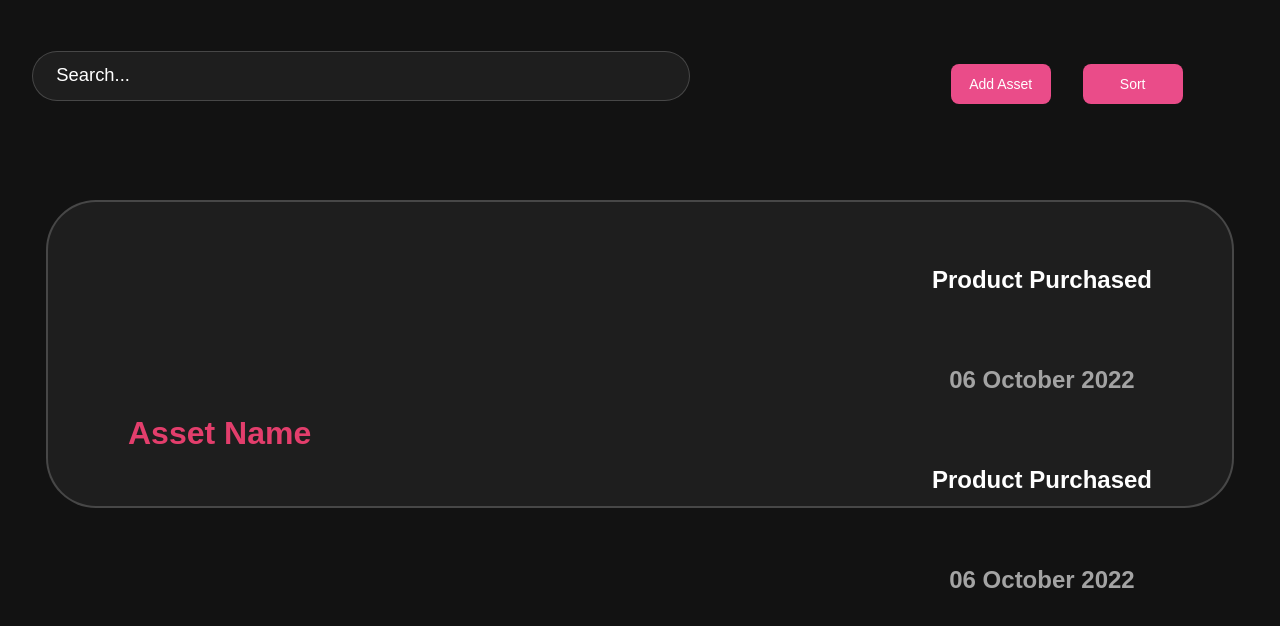
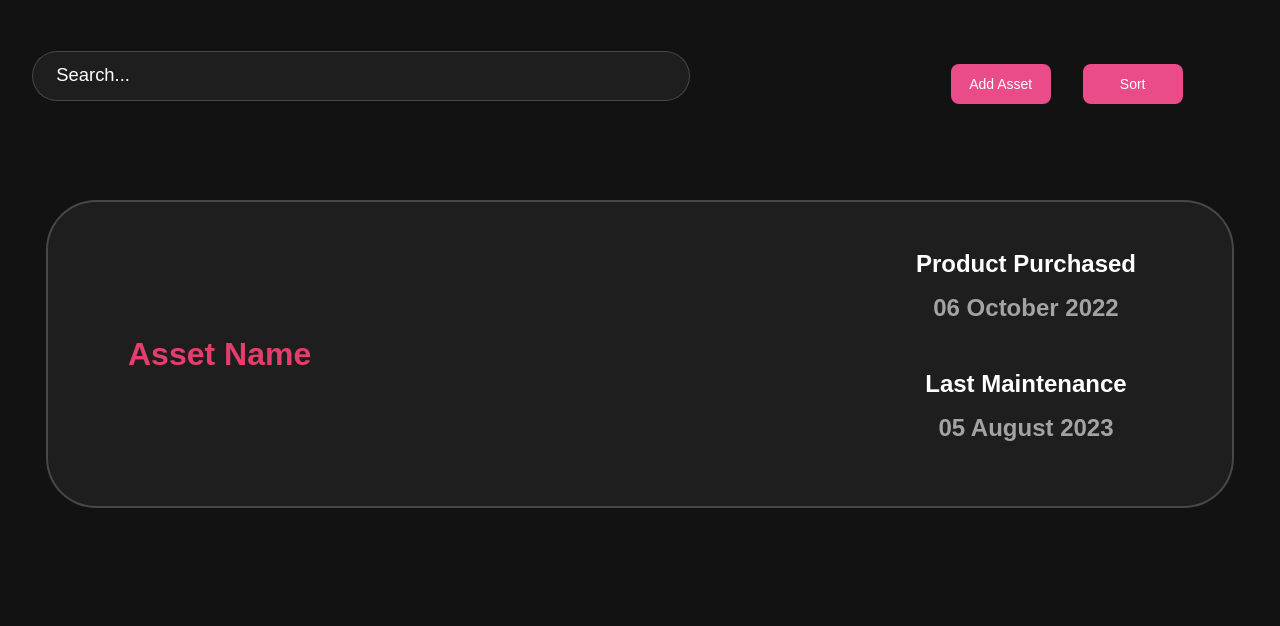
Before and after one commit to MankiratSingh1315/SustainIT, a React (Vite) app in the folder Dashboard/: page / in a window 1280 px wide. Shown: the top 626 px of the page. Built offline with nearby package versions, Linux system fonts and the light colour scheme.

Commit message:
Css updated

```diff
--- a/Dashboard/src/pages/home/home.jsx
+++ b/Dashboard/src/pages/home/home.jsx
@@ -22,17 +22,21 @@ export default function Home() {
             <h1>Asset Name</h1>
           </div>
           <div className={styles.inner_right}>
-            <div className={`${styles.inner_right_one} ${styles.inner_right_content}`}>
+            <div
+              className={`${styles.inner_right_one} ${styles.inner_right_content}`}
+            >
               <h4 className={styles.inner_right_text_heading}>
                 Product Purchased
               </h4>
               <h5 className={styles.inner_right_text_data}>06 October 2022</h5>
             </div>
-            <div className={`${styles.inner_right_two} ${styles.inner_right_content}`}>
+            <div
+              className={`${styles.inner_right_two} ${styles.inner_right_content}`}
+            >
               <h4 className={styles.inner_right_text_heading}>
-                Product Purchased
+                Last Maintenance
               </h4>
-              <h5 className={styles.inner_right_text_data}>06 October 2022</h5>
+              <h5 className={styles.inner_right_text_data}>05 August 2023</h5>
             </div>
           </div>
         </div>
--- a/Dashboard/src/pages/home/home.module.css
+++ b/Dashboard/src/pages/home/home.module.css
@@ -32,26 +32,30 @@
   align-items: center;
 }
 
-.inner_left > h1{
+.inner_left > h1 {
   align-self: center;
 }
-.inner_right_content{
+.inner_right_content {
   display: flex;
   flex-direction: column;
   justify-content: center;
   align-items: center;
+  padding: 1rem;
 }
-.inner_right_text_heading{
+.inner_right_text_heading {
   font-size: 1.5rem;
   font-weight: 600;
   color: #fff;
+  padding: 0;
+  margin: 0;
 }
 
-.inner_right_text_data{
+.inner_right_text_data {
   font-size: 1.5rem;
   font-weight: 600;
-  color: #A3A3A3;
-
+  color: #a3a3a3;
+  padding: 0.5rem;
+  margin: 0.5rem;
 }
 .hero {
   display: flex;
```
